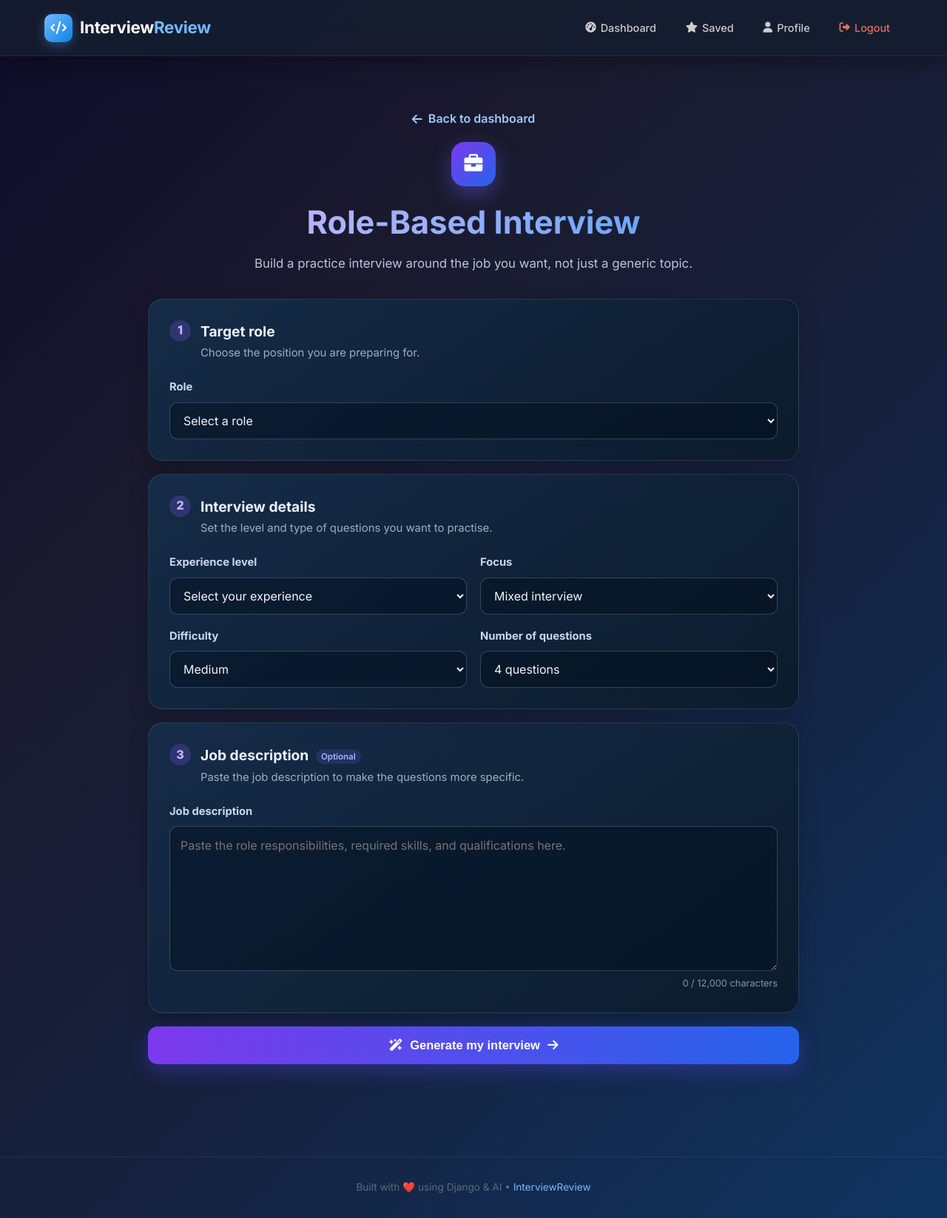
After one commit to omshandilya/interview_review, a Django app: page /role-interview/ in a window 1280 px wide. The commit adds this page. Shown: the whole page at 74% size. Run offline with Django 5.2, Linux system fonts and the light colour scheme; the visitor is signed in with stand-in values (Sample User, id 1).

Commit message:
Add role-based interview configuration UI

```diff
--- /dev/null
+++ b/backend/templates/interview_core/role_interview.html
@@ -0,0 +1,134 @@
+{% extends 'base.html' %}
+
+{% block title %}Role-Based Interview - Interview Review{% endblock %}
+
+{% block content %}
+<div class="role-interview-container">
+    <div class="role-header">
+        <a href="{% url 'dashboard' %}" class="back-link"><i class="fas fa-arrow-left"></i> Back to dashboard</a>
+        <div class="role-header-icon"><i class="fas fa-briefcase"></i></div>
+        <h1>Role-Based Interview</h1>
+        <p>Build a practice interview around the job you want, not just a generic topic.</p>
+    </div>
+
+    <form method="post" action="{% url 'generate_role_interview' %}" class="role-form" id="role-interview-form">
+        {% csrf_token %}
+        <section class="form-section">
+            <div class="section-heading"><span>1</span><div><h2>Target role</h2><p>Choose the position you are preparing for.</p></div></div>
+            <label for="role">Role</label>
+            <select id="role" name="role" required>
+                <option value="" selected disabled>Select a role</option>
+                {% for value, label in role_options %}
+                    <option value="{{ value }}">{{ label }}</option>
+                {% endfor %}
+                <option value="custom">Other role</option>
+            </select>
+            <div class="custom-role" id="custom-role-wrap" hidden>
+                <label for="custom_role">Your role</label>
+                <input type="text" id="custom_role" name="custom_role" minlength="2" maxlength="100" placeholder="For example, Solutions Architect">
+            </div>
+        </section>
+
+        <section class="form-section">
+            <div class="section-heading"><span>2</span><div><h2>Interview details</h2><p>Set the level and type of questions you want to practise.</p></div></div>
+            <div class="form-grid">
+                <div>
+                    <label for="experience_level">Experience level</label>
+                    <select id="experience_level" name="experience_level" required>
+                        <option value="" selected disabled>Select your experience</option>
+                        {% for value, label in experience_levels %}
+                            <option value="{{ value }}">{{ label }}</option>
+                        {% endfor %}
+                    </select>
+                </div>
+                <div>
+                    <label for="focus_area">Focus</label>
+                    <select id="focus_area" name="focus_area">
+                        {% for value, label in focus_areas %}
+                            <option value="{{ value }}">{{ label }}</option>
+                        {% endfor %}
+                    </select>
+                </div>
+                <div>
+                    <label for="difficulty">Difficulty</label>
+                    <select id="difficulty" name="difficulty">
+                        <option value="easy">Easy</option>
+                        <option value="medium" selected>Medium</option>
+                        <option value="hard">Hard</option>
+                    </select>
+                </div>
+                <div>
+                    <label for="count">Number of questions</label>
+                    <select id="count" name="count">
+                        <option value="4" selected>4 questions</option>
+                        <option value="5">5 questions</option>
+                        <option value="6">6 questions</option>
+                        <option value="7">7 questions</option>
+                        <option value="8">8 questions</option>
+                        <option value="9">9 questions</option>
+                        <option value="10">10 questions</option>
+                    </select>
+                </div>
+            </div>
+        </section>
+
+        <section class="form-section">
+            <div class="section-heading"><span>3</span><div><h2>Job description <em>Optional</em></h2><p>Paste the job description to make the questions more specific.</p></div></div>
+            <label for="job_description">Job description</label>
+            <textarea id="job_description" name="job_description" maxlength="12000" rows="7" placeholder="Paste the role responsibilities, required skills, and qualifications here."></textarea>
+            <div class="field-note"><span id="character-count">0</span> / 12,000 characters</div>
+        </section>
+
+        <button type="submit" class="start-role-btn"><i class="fas fa-wand-magic-sparkles"></i> Generate my interview <i class="fas fa-arrow-right"></i></button>
+    </form>
+</div>
+
+<style>
+.role-interview-container { max-width: 880px; margin: 0 auto; padding: 22px 0 45px; }
+.role-header { text-align: center; margin: 0 auto 34px; max-width: 620px; }
+.back-link { display: inline-flex; align-items: center; gap: 8px; color: #9fc8ff; text-decoration: none; margin-bottom: 18px; font-weight: 600; }
+.back-link:hover { color: #fff; }
+.role-header-icon { width: 60px; height: 60px; margin: 0 auto 14px; border-radius: 18px; display: grid; place-items: center; color: #fff; font-size: 1.55rem; background: linear-gradient(135deg, #7c3aed, #2563eb); box-shadow: 0 10px 28px rgba(99,102,241,.4); }
+.role-header h1 { font-size: clamp(2rem, 5vw, 2.7rem); margin-bottom: 8px; background: linear-gradient(90deg, #c4b5fd, #60a5fa); -webkit-background-clip: text; -webkit-text-fill-color: transparent; }
+.role-header p { color: #b9c7d8; font-size: 1.05rem; }
+.role-form { display: grid; gap: 18px; }
+.form-section { background: linear-gradient(145deg, rgba(22,45,74,.94), rgba(11,27,43,.94)); border: 1px solid rgba(148,163,184,.18); border-radius: 20px; padding: 28px; box-shadow: 0 10px 28px rgba(0,0,0,.18); }
+.section-heading { display: flex; align-items: flex-start; gap: 13px; margin-bottom: 22px; }
+.section-heading > span { display: grid; place-items: center; flex: 0 0 29px; height: 29px; border-radius: 50%; background: rgba(139,92,246,.24); color: #c4b5fd; font-weight: 800; }
+.section-heading h2 { color: #edf3ff; font-size: 1.2rem; margin: 0; }
+.section-heading p { color: #9eafc2; margin: 3px 0 0; font-size: .93rem; }
+.section-heading em { font-style: normal; font-size: .72rem; font-weight: 600; color: #a5b4fc; background: rgba(99,102,241,.18); padding: 3px 7px; border-radius: 999px; margin-left: 5px; vertical-align: middle; }
+.role-form label { display: block; color: #c8d7ef; font-size: .92rem; font-weight: 650; margin: 0 0 8px; }
+.role-form select, .role-form input, .role-form textarea { display: block; width: 100%; color: #f1f5f9; background: rgba(2,12,27,.42); border: 1px solid rgba(148,163,184,.3); border-radius: 11px; padding: 13px 14px; font: inherit; transition: border-color .2s, box-shadow .2s, background .2s; }
+.role-form textarea { resize: vertical; min-height: 128px; line-height: 1.5; }
+.role-form select:focus, .role-form input:focus, .role-form textarea:focus { outline: none; border-color: #8b5cf6; background: rgba(2,12,27,.66); box-shadow: 0 0 0 3px rgba(139,92,246,.18); }
+.role-form select option { background: #172a43; color: #fff; }
+.custom-role { margin-top: 16px; }
+.form-grid { display: grid; grid-template-columns: repeat(2, minmax(0, 1fr)); gap: 18px; }
+.field-note { color: #8294aa; font-size: .8rem; text-align: right; margin-top: 7px; }
+.start-role-btn { justify-content: center; display: inline-flex; align-items: center; gap: 10px; width: 100%; border: 0; border-radius: 13px; padding: 16px 22px; cursor: pointer; color: #fff; font-size: 1.03rem; font-weight: 750; background: linear-gradient(90deg, #7c3aed, #2563eb); box-shadow: 0 10px 24px rgba(79,70,229,.35); transition: transform .2s, box-shadow .2s; }
+.start-role-btn:hover { transform: translateY(-2px); box-shadow: 0 14px 30px rgba(79,70,229,.45); }
+@media (max-width: 600px) { .role-interview-container { padding-top: 5px; } .form-section { padding: 21px 18px; } .form-grid { grid-template-columns: 1fr; gap: 15px; } }
+</style>
+{% endblock %}
+
+{% block scripts %}
+<script>
+document.addEventListener('DOMContentLoaded', () => {
+    const role = document.getElementById('role');
+    const customWrap = document.getElementById('custom-role-wrap');
+    const customRole = document.getElementById('custom_role');
+    const description = document.getElementById('job_description');
+    const characterCount = document.getElementById('character-count');
+
+    const toggleCustomRole = () => {
+        const isCustom = role.value === 'custom';
+        customWrap.hidden = !isCustom;
+        customRole.required = isCustom;
+        if (!isCustom) customRole.value = '';
+    };
+    role.addEventListener('change', toggleCustomRole);
+    description.addEventListener('input', () => { characterCount.textContent = description.value.length.toLocaleString(); });
+});
+</script>
+{% endblock %}
```
Also changed, not shown: backend/templates/interview_core/dashboard.html (+40 -10 lines).
